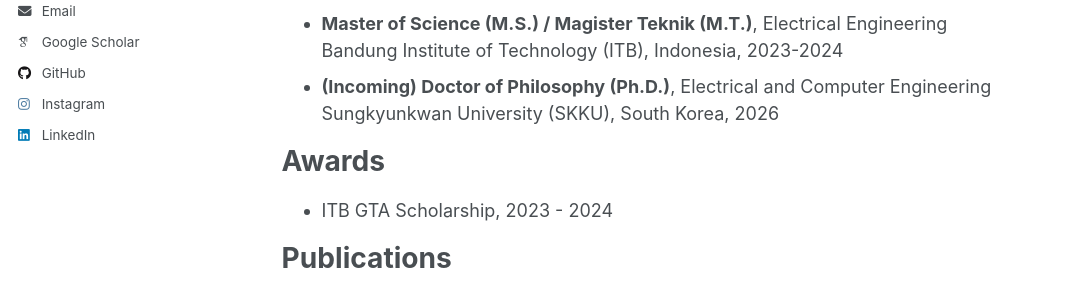
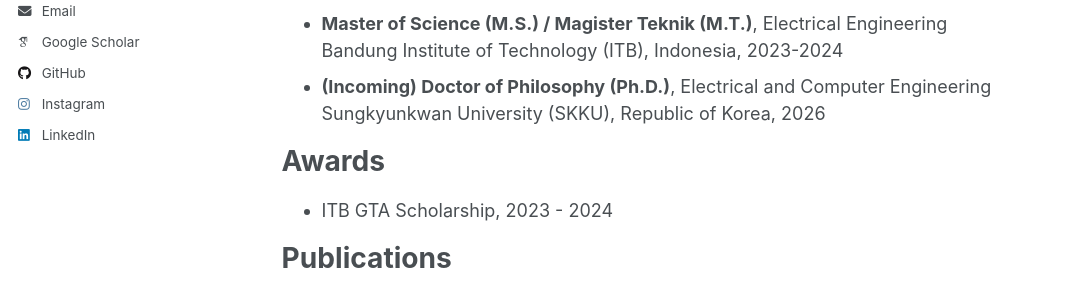
Before and after one commit to naufalzn/naufalzn.github.io, a Jekyll site: the page built from _pages/about.md, in a window 1280 px wide and 900 px high. Shown: the part 404-700 px from the top of the window, without its empty margins (0-1087 px from the left). Built offline with Jekyll 4.4.1, drawn with Linux system fonts in a browser that asks for light colours; some web fonts are replaced.

Commit message:
Update about.md

```diff
--- a/_pages/about.md
+++ b/_pages/about.md
@@ -15,7 +15,7 @@ Bandung Institute of Technology (ITB), Indonesia, 2019-2023
 - **Master of Science (M.S.) / Magister Teknik (M.T.)**, Electrical Engineering\
 Bandung Institute of Technology (ITB), Indonesia, 2023-2024
 - **(Incoming) Doctor of Philosophy (Ph.D.)**, Electrical and Computer Engineering\
-Sungkyunkwan University (SKKU), South Korea, 2026
+Sungkyunkwan University (SKKU), Republic of Korea, 2026
 
 # Awards
 - ITB GTA Scholarship, 2023 - 2024
```
